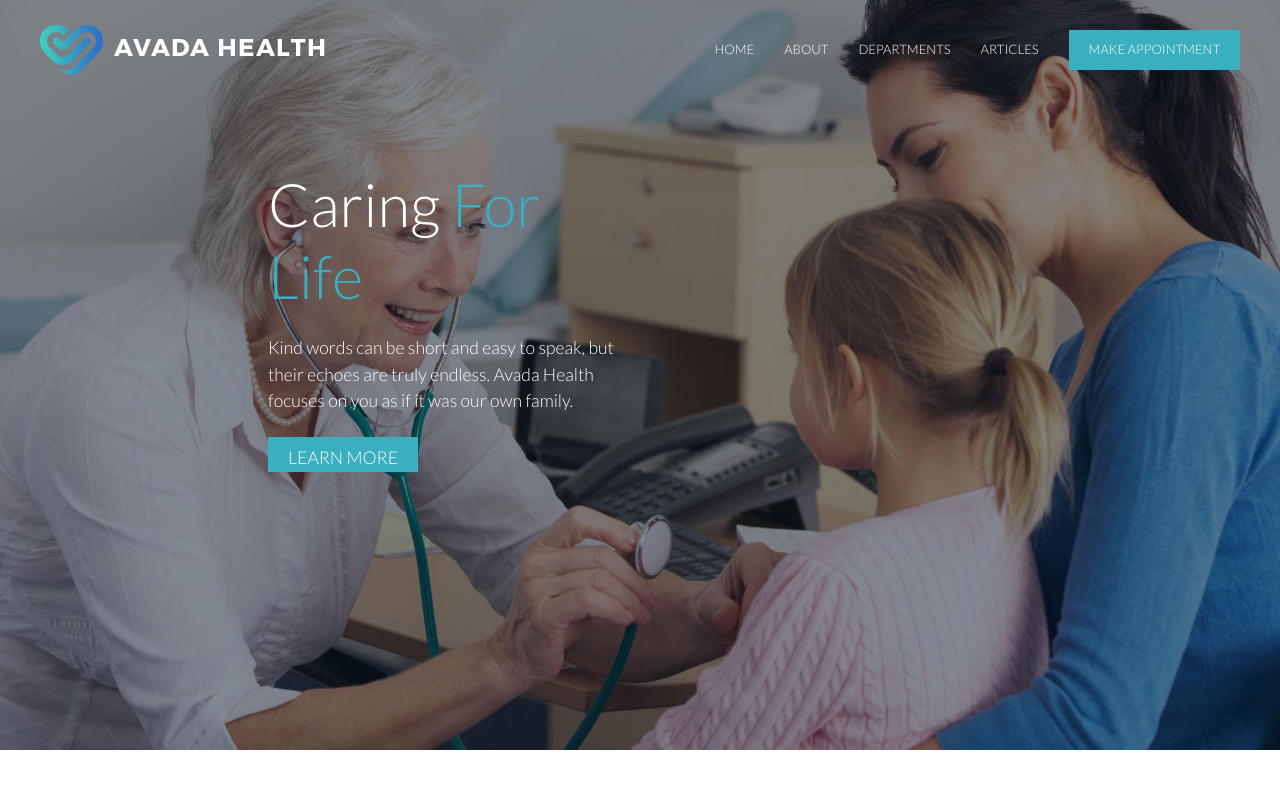
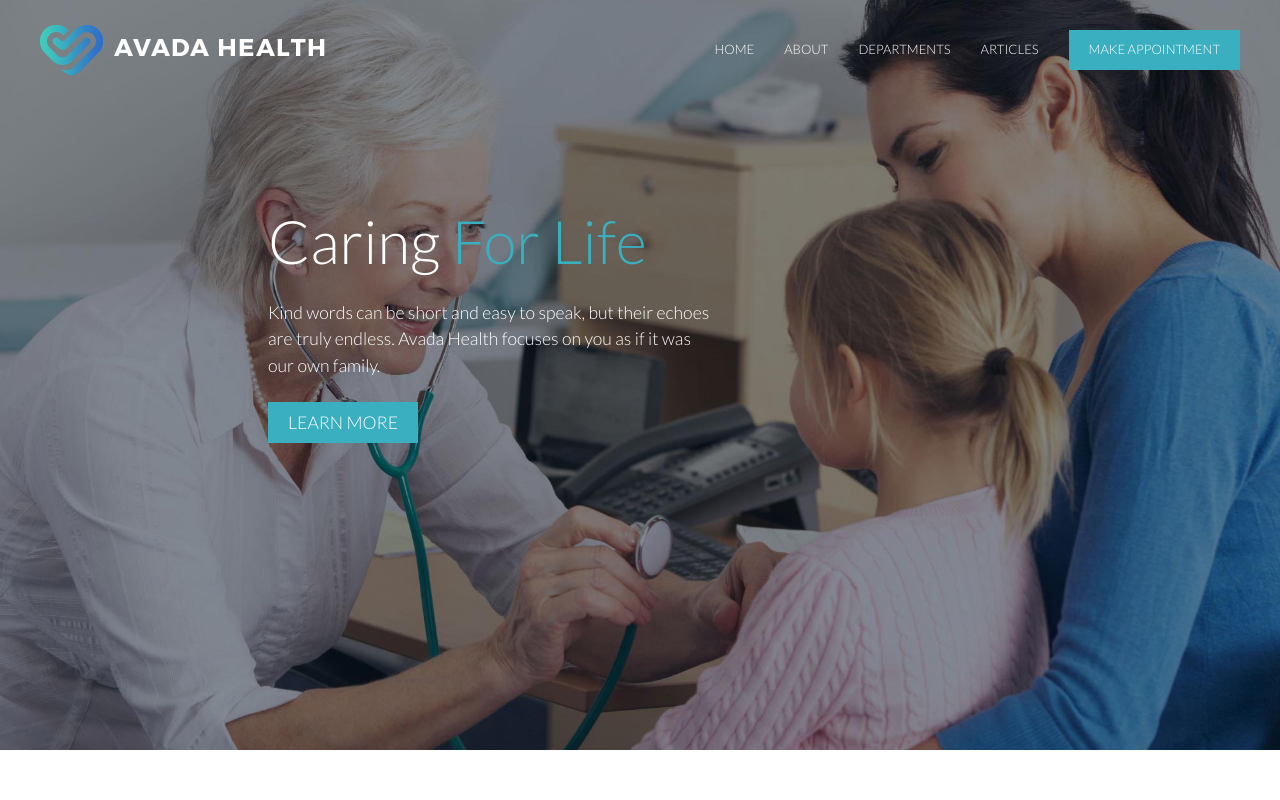
Before and after one commit to luca-gif/proj-html-vuejs, a Vue app: page / in a window 1280 px wide. Shown: the top 800 px of the page. Built offline with nearby package versions, Linux system fonts and the light colour scheme.

Commit message:
ritocchi vari

```diff
--- a/src/components/HeaderComp.vue
+++ b/src/components/HeaderComp.vue
@@ -22,7 +22,7 @@
       </nav>
 
       <div class="header-bottom container m-auto d-flex align-items-center">
-        <div class="header-container w-50">
+        <div class="header-container">
         <h1>Caring <span>For Life</span></h1>
         <p>Kind words can be short and easy to speak, but their echoes are truly endless. Avada Health focuses on you as if it was our own family.</p>
         <span class="lm-btn">Learn More</span>
@@ -71,11 +71,15 @@ nav{
       color: #fff
     }
   }
+}
 
+.header-container{
+  width: 60%;
+  height: 250px;
+}
 
-}
 .header-bottom{
-  height: calc(580px - 140px);
+  height: calc(600px - 140px);
   font-size: 1.1rem;
 
   h1{
```
